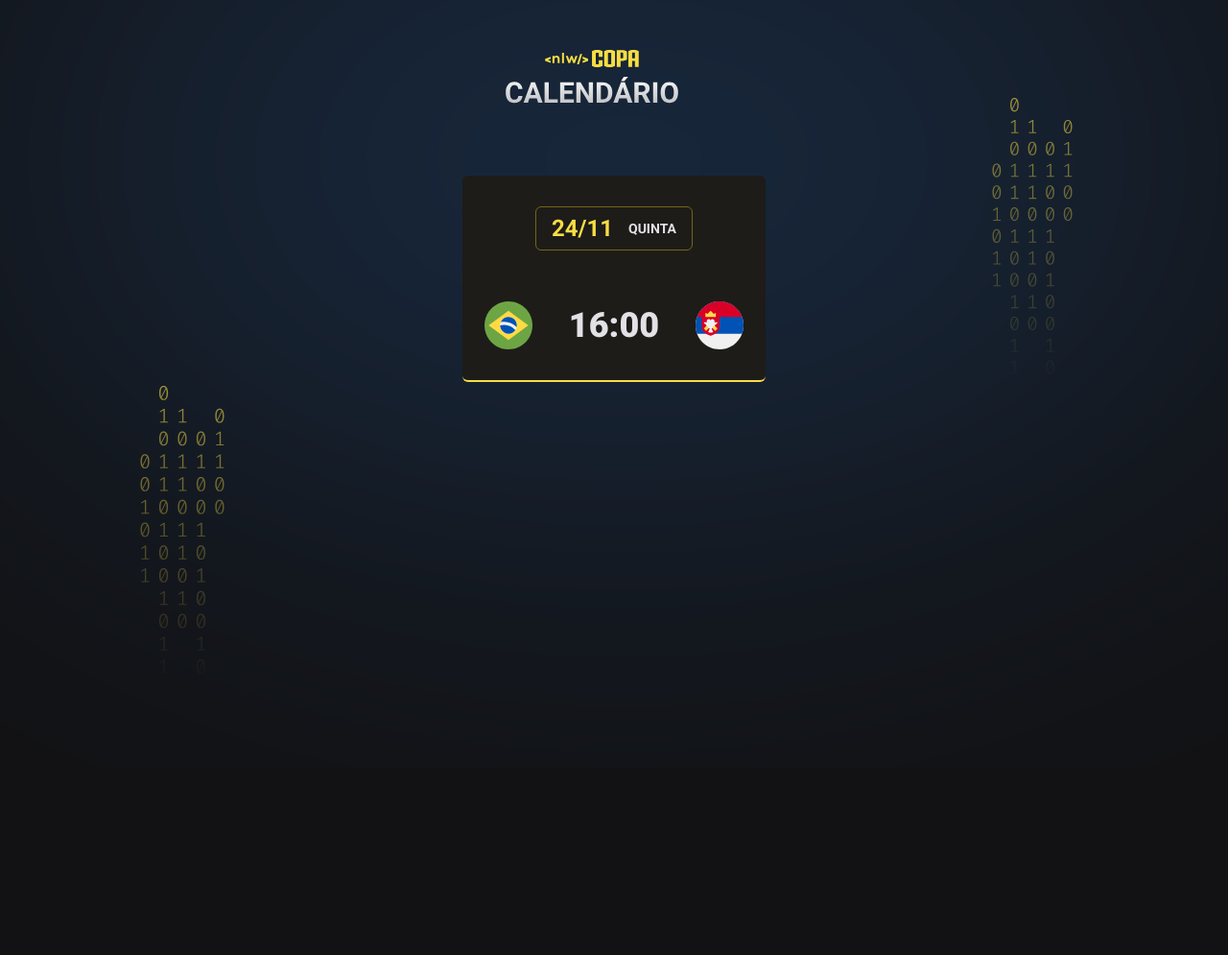
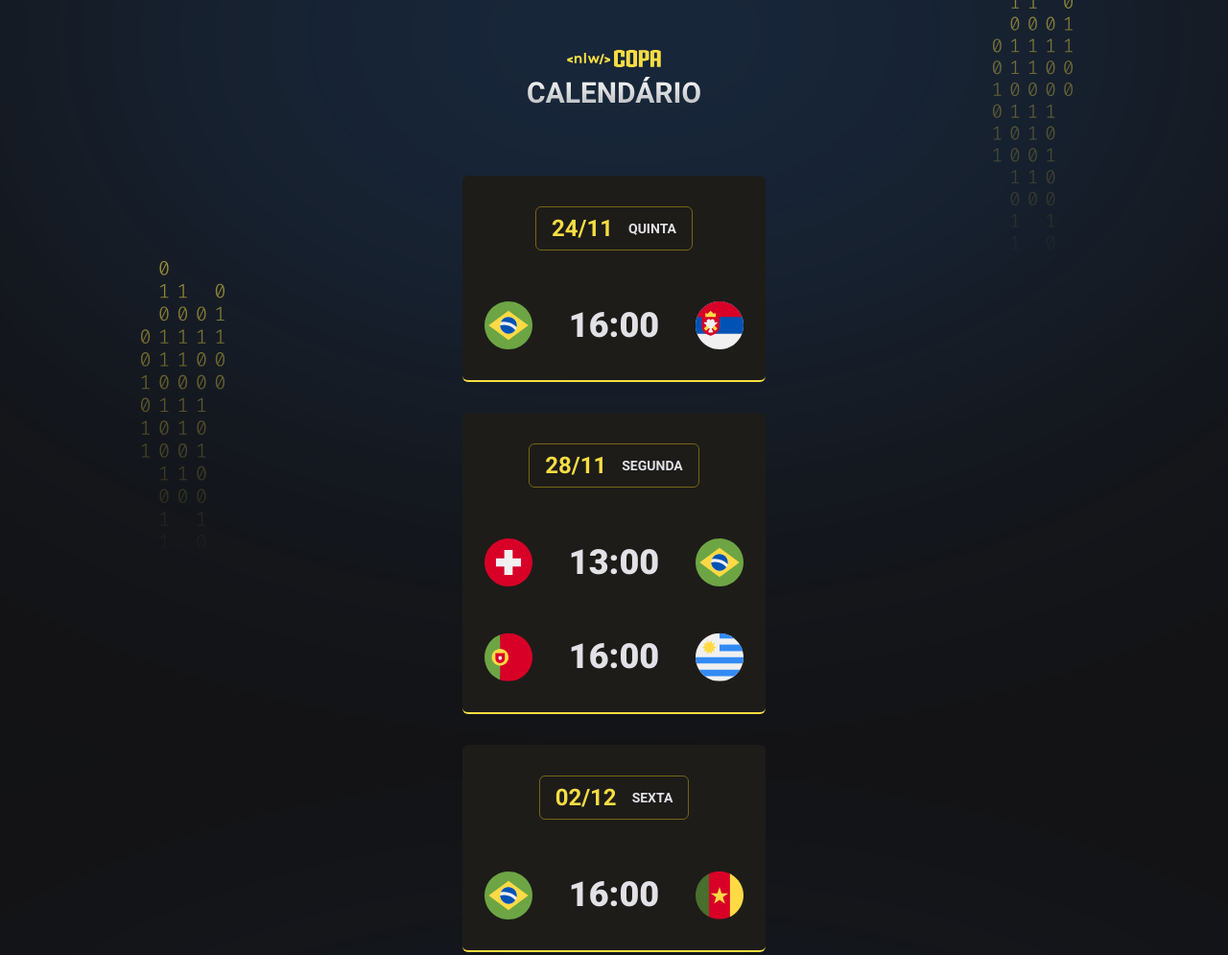
Before and after one commit to gustavoemf/nlw-calendario-copa, a plain HTML site: page index.html in a window 1280 px wide. Shown: the whole page at 96% size. Before the commit the page ends 800 px from the top, so only its background shows below. Drawn offline with Linux system fonts and the light colour scheme.

Commit message:
update dia 3-4

```diff
--- a/index.html
+++ b/index.html
@@ -18,18 +18,8 @@
       <header>
         <img src="./assets/log.svg" alt="Logo da NLW" />
       </header>
-      <main id="cards">
-        <div class="card">
-          <h2>24/11 <span>quinta</span></h2>
-          <ul>
-            <li>
-              <img src="./assets/icon-brazil.svg" alt="Flag of Brazil" />
-              <strong>16:00</strong>
-              <img src="./assets/icon-serbia.svg" alt="Flag of Serbia" />
-            </li>
-          </ul>
-        </div>
-      </main>
+      <main id="cards"></main>
     </div>
+    <script src="/main.js"></script>
   </body>
 </html>
--- /dev/null
+++ b/main.js
@@ -0,0 +1,28 @@
+function createGame(player1, hour, player2) {
+  return `
+    <li>
+        <img src="./assets/icon-${player1}.svg" alt="Flag of ${player1}" />
+        <strong>${hour}</strong>
+        <img src="./assets/icon-${player2}.svg" alt="Flag of ${player2}" />
+    </li>
+    `;
+}
+
+function createCard(date, day, games) {
+  return `
+    <div class="card">
+        <h2>${date} <span>${day}</span></h2>
+        <ul>
+            ${games}
+        </ul>
+    </div>
+    `;
+}
+
+document.querySelector("#cards").innerHTML =
+    createCard("24/11", "quinta", createGame("brazil", "16:00", "serbia")) +
+
+    createCard("28/11", "segunda", createGame("switzerland", "13:00", "brazil") +
+    createGame("portugal", "16:00", "uruguay")) +
+
+    createCard("02/12", "sexta", createGame("brazil", "16:00", "cameroon"))
--- a/style.css
+++ b/style.css
@@ -12,7 +12,7 @@ body {
   background-color: #121214;
   background-image: url(./assets/bg.svg);
   background-position-x: center;
-  background-position-y: 55.6%;
+  background-position-y: -715px;
 }
 
 body * {
@@ -26,6 +26,13 @@ body * {
 
 header {
   margin-bottom: 63px;
+  text-align: center;
+}
+
+#cards {
+  display: flex;
+  flex-direction: column;
+  gap: 32px;
 }
 
 .card {
@@ -71,7 +78,6 @@ header {
 
 .card ul li + li {
   padding-top: 24px;
-  border: 1px solid #323238;
 }
 
 .card ul li strong {
```
Also changed, not shown: assets/icon-cameroon.svg (added), assets/icon-portugal.svg (added), assets/icon-switzerland.svg (added), assets/icon-uruguay.svg (added).
